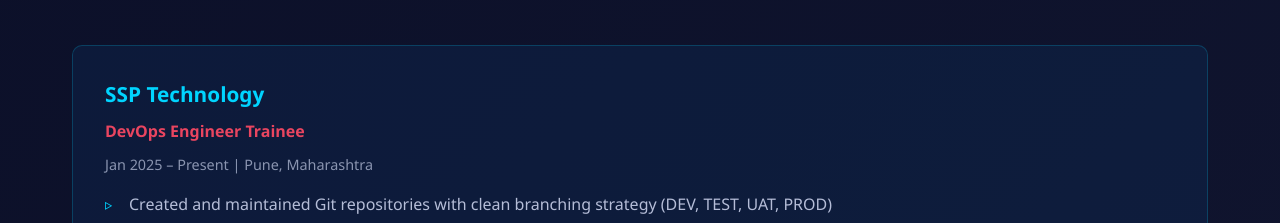
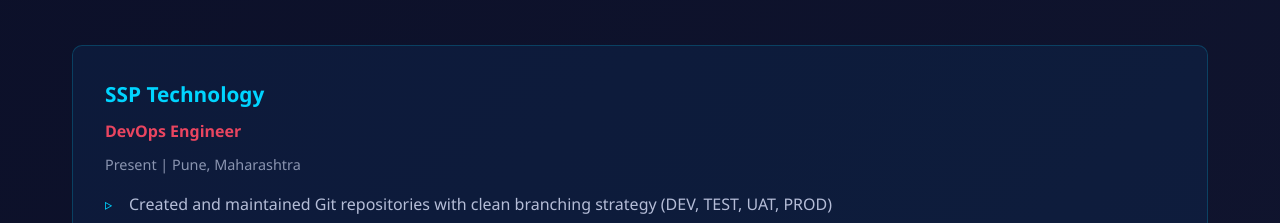
Before and after one commit to harshalwaghare18/my_portfolio, a website: page index.html in a window 1280 px wide. Shown: the part 1036-1259 px from the top of the page. Drawn offline with Linux system fonts and the light colour scheme.

Commit message:
Update job title and date in experience section

```diff
--- a/index.html
+++ b/index.html
@@ -54,8 +54,9 @@
 
         <div class="experience-card scroll-animate">
             <h3>SSP Technology</h3>
-            <div class="role">DevOps Engineer Trainee</div>
-            <div class="date">Jan 2025 – Present | Pune, Maharashtra</div>
+            <div class="role">DevOps Engineer</div>
+            <div class="date"> Present | Pune, Maharashtra</div>
+
             <ul>
                 <li>Created and maintained Git repositories with clean branching strategy (DEV, TEST, UAT, PROD)</li>
                 <li>Set up and maintained Jenkins pipelines with automated build &amp; deployment processes</li>
```
